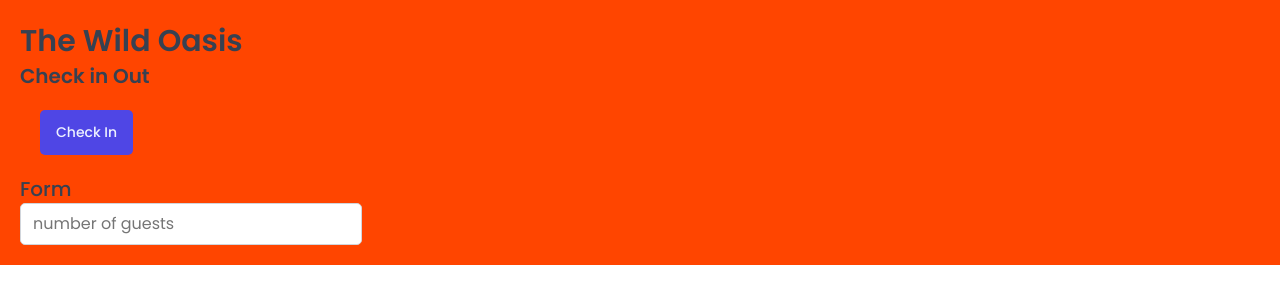
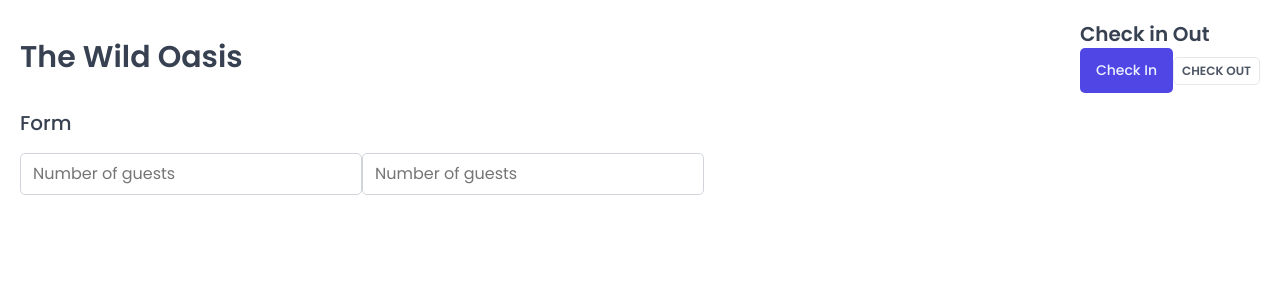
Before and after one commit to BekCodingAddict/The-Wild-Oasis, a React (Vite) app in the folder client/: page / in a window 1280 px wide. Shown: the top 304 px of the page. Built offline with nearby package versions, Linux system fonts and the light colour scheme; a web font is replaced by a local one.

Commit message:
Practices of building More reusable Components

```diff
--- a/client/src/App.jsx
+++ b/client/src/App.jsx
@@ -3,9 +3,9 @@
 import Button from "./ui/Button";
 import Input from "./ui/Input";
 import Heading from "./ui/Hading";
+import Row from "./ui/Row";
 
 const StyledApp = styled.main`
-  background-color: orangered;
   padding: 20px;
 `;
 function App() {
@@ -13,12 +13,36 @@
     <>
       <GlobalStyles />
       <StyledApp>
-        <Heading as="h1">The Wild Oasis</Heading>
-        <Heading as="h2">Check in Out</Heading>
-        <Button onClick={() => alert("check in")}>Check In</Button>
+        <Row>
+          <Row type={"horizontal"}>
+            <Heading as="h1">The Wild Oasis</Heading>
+            <div>
+              <Heading as="h2">Check in Out</Heading>
+              <Button
+                variation="primary"
+                size="medium"
+                onClick={() => alert("check in")}
+              >
+                Check In
+              </Button>
+              <Button
+                variation="secondary"
+                size="small"
+                onClick={() => alert("check in")}
+              >
+                Check Out
+              </Button>
+            </div>
+          </Row>
 
-        <Heading as="h3">Form</Heading>
-        <Input type="number" placeholder="number of guests" />
+          <Row>
+            <Heading as="h3">Form</Heading>
+            <form>
+              <Input type="number" placeholder="Number of guests" />
+              <Input type="number" placeholder="Number of guests" />
+            </form>
+          </Row>
+        </Row>
       </StyledApp>
     </>
   );
--- a/client/src/ui/Button.jsx
+++ b/client/src/ui/Button.jsx
@@ -49,20 +49,16 @@
 };
 
 const Button = styled.button`
-  font-size: 1.4rem;
-  padding: 1.2rem 1.6rem;
-  font-weight: 500;
   border: none;
   border-radius: var(--border-radius-sm);
-  background-color: var(--color-brand-600);
-  color: var(--color-brand-50);
   box-shadow: (--shadow-sm);
-  margin: 20px;
-  cursor: pointer;
 
-  &:hover {
-    background-color: var(--color-brand-700);
-  }
+  ${(props) => sizes[props.size]}
+  ${(props) => variations[props.variation]}
 `;
 
+Button.defaultProps = {
+  variation: "primary",
+  size: "medium",
+};
 export default Button;
--- /dev/null
+++ b/client/src/ui/Row.jsx
@@ -0,0 +1,24 @@
+import styled, { css } from "styled-components";
+
+const Row = styled.div`
+  display: flex;
+  ${(props) =>
+    props.type === "horizontal" &&
+    css`
+      justify-content: space-between;
+      align-items: center;
+    `}
+
+  ${(props) =>
+    props.type === "vertical" &&
+    css`
+      flex-direction: column;
+      gap: 1.6rem;
+    `}
+`;
+
+Row.defaultProps = {
+  type: "vertical",
+};
+
+export default Row;
```
